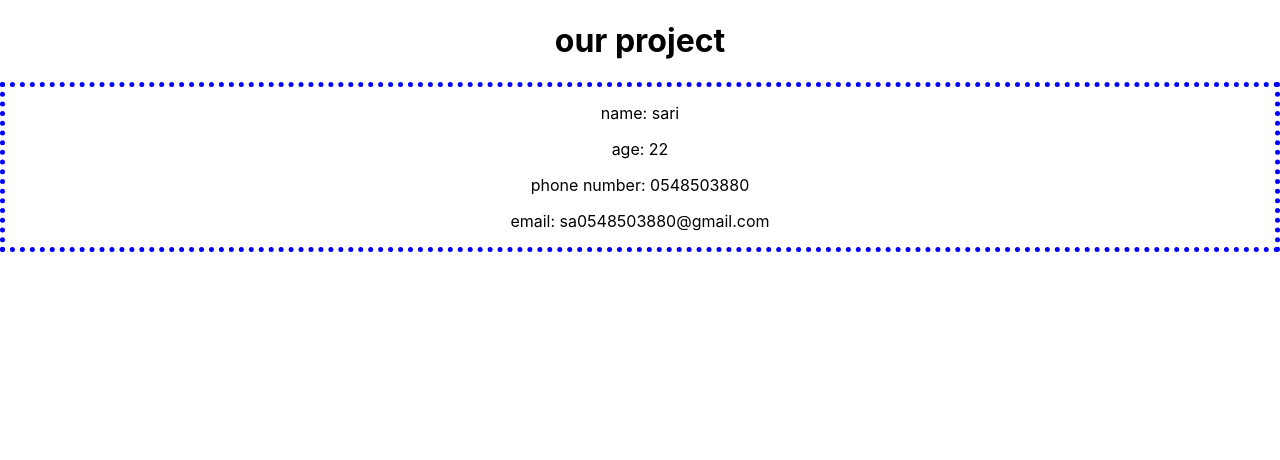
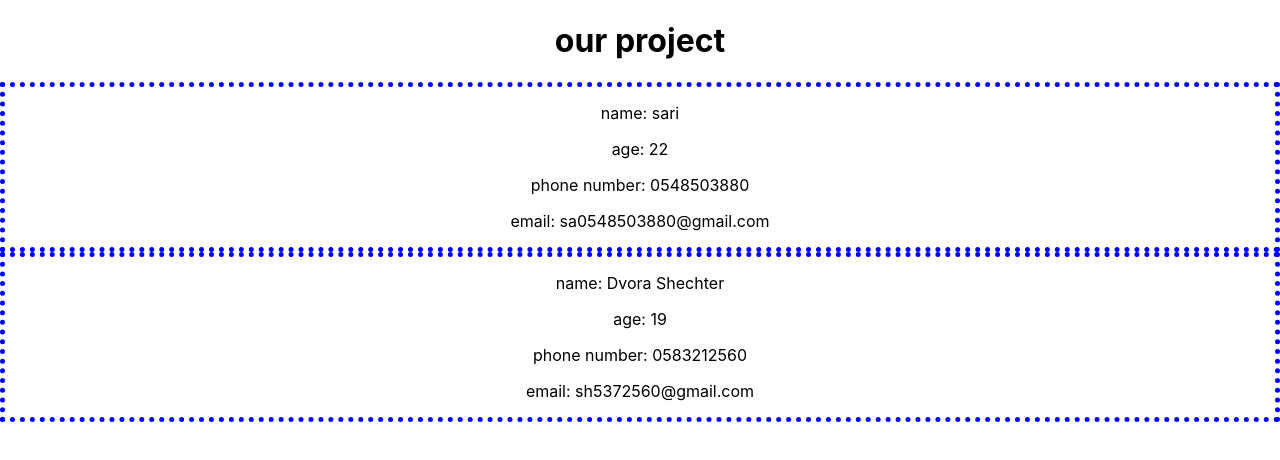
Before and after one commit to sariHeber/shvavim-git, a React (Create React App) app in the folder our-project/: page / in a window 1280 px wide. Shown: the top 460 px of the page. Built offline with nearby package versions, Linux system fonts and the light colour scheme.

Commit message:
Dvora Shechter commit

```diff
--- /dev/null
+++ b/our-project/src/components/DvoraShechter.jsx
@@ -0,0 +1,10 @@
+export const DvoraShechterComp = () => {
+    return <>
+        <div style={{ borderColor: 'blue', borderWidth: '5px', borderStyle: 'dotted' }}>
+            <p>name: Dvora Shechter</p>
+            <p> age: 19</p>
+            <p> phone number: 0583212560</p>
+            <p> email: sh5372560@gmail.com</p>
+        </div>
+    </>
+}
--- a/our-project/src/components/ourComponents.jsx
+++ b/our-project/src/components/ourComponents.jsx
@@ -1,5 +1,6 @@
 import React from "react";
 import { SariHeimannComp } from "./sariHeimann";
+import { DvoraShechterComp } from "./DvoraShechter";
 
 export const OurComponents = () => {
 
@@ -7,6 +8,7 @@ export const OurComponents = () => {
         <div>
             <h1>our project</h1>
             <SariHeimannComp></SariHeimannComp>
+            <DvoraShechterComp></DvoraShechterComp>
         </div>
     )
 }
```
